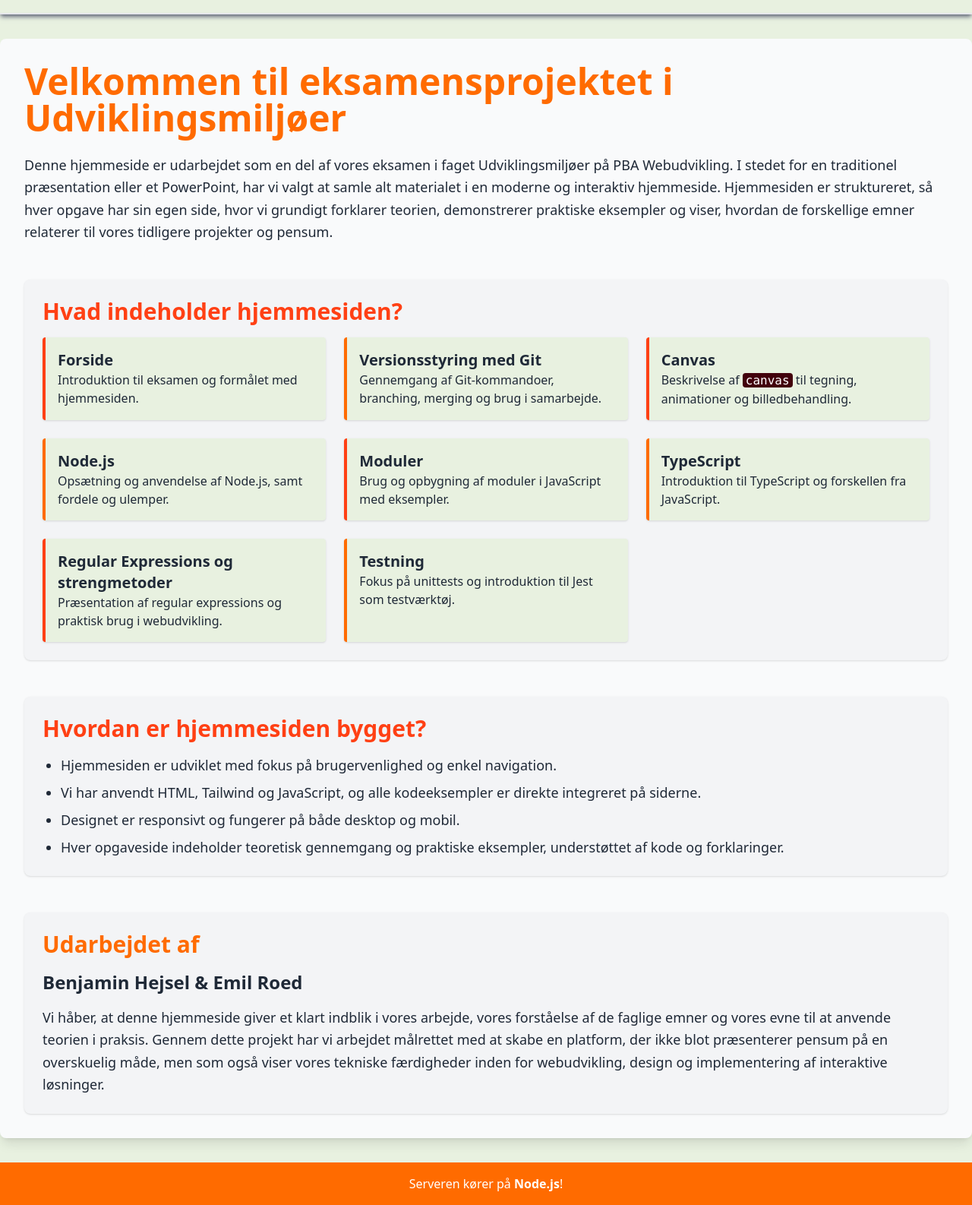
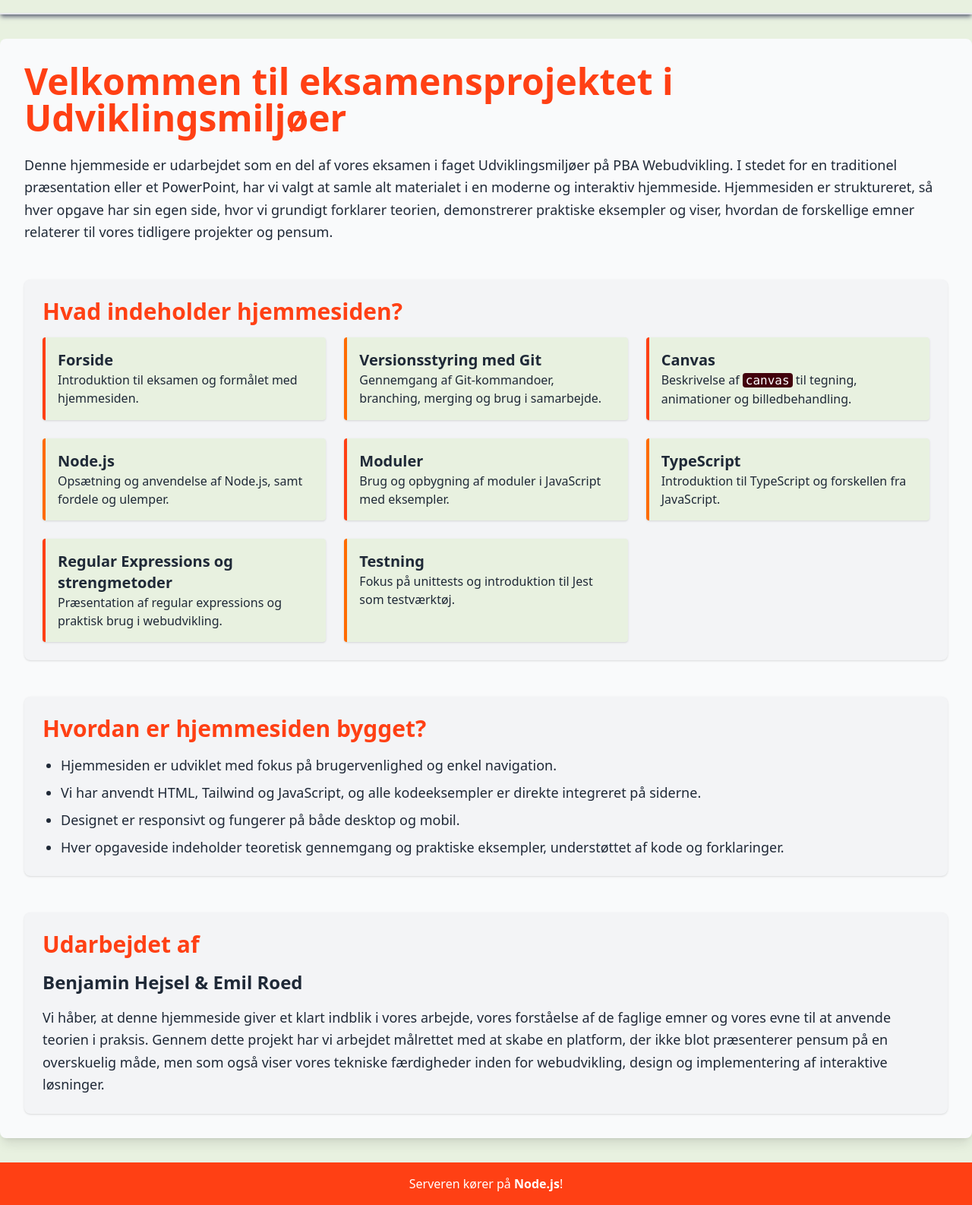
Before and after one commit to Hejsel/Eksamen-Udviklingsmilj-er, a website: page src/index.html in a window 1280 px wide. Shown: the part 135-1721 px from the top of the page at 76% size. Drawn offline with nearby package versions, Linux system fonts and the light colour scheme; files that its build step writes are made by us from their sources; no server answers.

Commit message:
ændringer, i index.html, udkast til info og layout på siden.

```diff
--- a/src/index.html
+++ b/src/index.html
@@ -19,12 +19,12 @@
 
   <body>
     <!-- HEADER som henter header.html ind på siden!!! -->
-    <header id="header"></header>
+    <header id="header" class=""></header>
 
     <main class="container p-8 mx-auto text-gray-800 rounded-lg shadow-lg bg-gray-50">
       <!-- Velkommen sektion -->
       <section class="mb-12">
-        <h1 class="mb-6 text-5xl font-extrabold text-highlight">
+        <h1 class="mb-6 text-5xl font-extrabold text-accent">
           Velkommen til eksamensprojektet i Udviklingsmiljøer
         </h1>
         <p class="text-lg leading-relaxed">
@@ -114,7 +114,7 @@
 
       <!-- Udarbejdet af -->
       <section class="p-6 bg-gray-100 rounded-lg shadow">
-        <h2 class="mb-4 text-3xl font-bold text-highlight">Udarbejdet af</h2>
+        <h2 class="mb-4 text-3xl font-bold text-accent">Udarbejdet af</h2>
         <h3 class="text-2xl font-bold text-gray-800">Benjamin Hejsel & Emil Roed</h3>
         <p class="mt-4 text-lg leading-relaxed">
           Vi håber, at denne hjemmeside giver et klart indblik i vores arbejde, vores forståelse af
@@ -127,7 +127,7 @@
     </main>
 
     <!-- Footer -->
-    <footer class="py-4 text-center text-white bg-highlight">
+    <footer class="py-4 text-center text-white bg-accent">
       <p>Serveren kører på <strong>Node.js</strong>!</p>
     </footer>
   </body>
```
